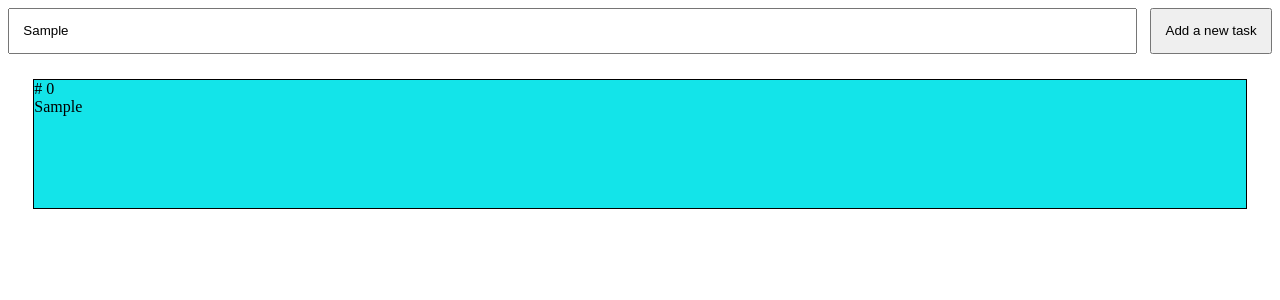
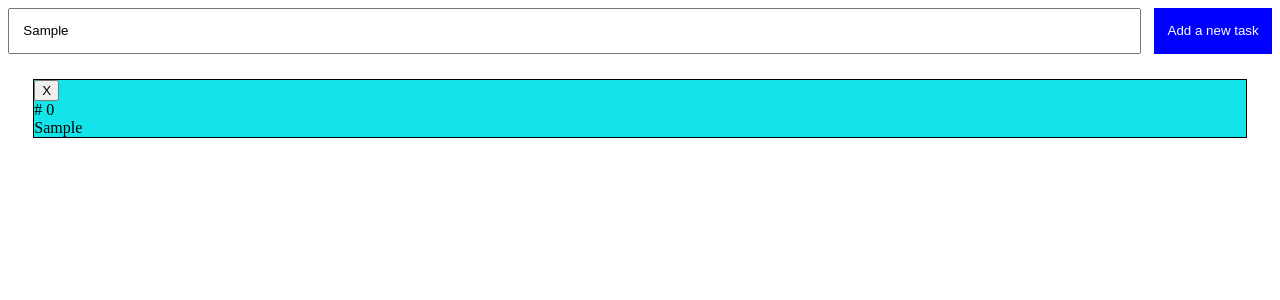
Before and after one commit to moeinio/OkkO, a React (Create React App) app: page / in a window 1280 px wide. Both pictures are taken after typing "Sample" into the empty fields and a click on the button "Add a new task". Shown: the top 300 px of the page. Built offline with nearby package versions, Linux system fonts and the light colour scheme.

Commit message:
added delete button

```diff
--- a/src/App.js
+++ b/src/App.js
@@ -14,12 +14,15 @@ export default class App extends React.Component {
   onAddTodo = (todo) => {
     this.setState({ todos: [...this.state.todos, todo] })
   }
+  onRemoveTodo = (id) => {
+    this.setState({ todos: this.state.todos.filter(todo => todo.id !== id) })
+  }
 
   render() {
     return (
       <div className="App">
         <AddTodo addTodo={this.onAddTodo} />
-        <TodoList todos={this.state.todos} />
+        <TodoList todos={this.state.todos} removeTodo={this.onRemoveTodo}/>
       </div>
     )
   };
--- a/src/components/AddTodo.js
+++ b/src/components/AddTodo.js
@@ -17,7 +17,7 @@ export default class AddTodo extends React.Component {
         // dein code
 
         this.props.addTodo(todo);
-    }
+    };
 
 
     render() {
@@ -43,8 +43,11 @@ const NewTaskInput = styled.input`
 padding: 1em;
 flex-grow: 1;
 margin-right: 1em;
-`
+`;
 const NewTaskSubmitButton = styled.button`
 padding: 1em;
 flex-grow: 0;
+color: white;
+background-color: blue;
+border: 0;
 `;
--- a/src/components/TodoElement.js
+++ b/src/components/TodoElement.js
@@ -4,15 +4,27 @@ import styled from 'styled-components';
 
 
 export default class TodoElement extends React.Component{
+    constructor(props){
+        super(props)
+        this.state = {
+            isOpen: false
+        }
+    }
+
     render() {
         return (
-            <TodoElementContainer>
-                <TodoElementId>
-                    # {this.props.todo.id}
-                </TodoElementId>
-                <TodoElementTasl>
+            <TodoElementContainer onClick={() => this.setState({isOpen: true})}>
+                <TodoElementHeader>
+                    <TodoElementRemove onClick={() => this.props.onRemove(this.props.todo.id)}>
+                        X
+                    </TodoElementRemove>
+                    <TodoElementId>
+                        # {this.props.todo.id}
+                    </TodoElementId>
+                </TodoElementHeader>
+                <TodoElementTask isOpen={this.state.isOpen}>
                     {this.props.todo.task}
-                </TodoElementTasl>
+                </TodoElementTask>
             </TodoElementContainer>
         )
     }
@@ -22,14 +34,19 @@ const TodoElementContainer = styled.div`
 background: #13e4e9;
 border: solid 1px black;
 margin: 2%;
-height: 8em;
 flex-grow: 1;
 font-size: 1em;
+flex-basis: 25%;
 `
 
 const TodoElementId = styled.div `
 
 `
-const TodoElementTasl = styled.div `
+const TodoElementTask = styled.div `
+`
+const TodoElementHeader = styled.div `
 
 `
+const TodoElementRemove = styled.button `
+
+`
--- a/src/components/TodoList.js
+++ b/src/components/TodoList.js
@@ -12,7 +12,7 @@ export default class TodoList extends React.Component {
             <TodoContainer>
                 {this.props.todos.length > 0 &&
                     <>
-                    {this.props.todos.map(todo => <TodoElement key={todo.id} todo={todo} />)}
+                    {this.props.todos.map(todo => <TodoElement onRemove={this.props.removeTodo} key={todo.id} todo={todo} />)}
                     </>
                 }
             </TodoContainer>
```
